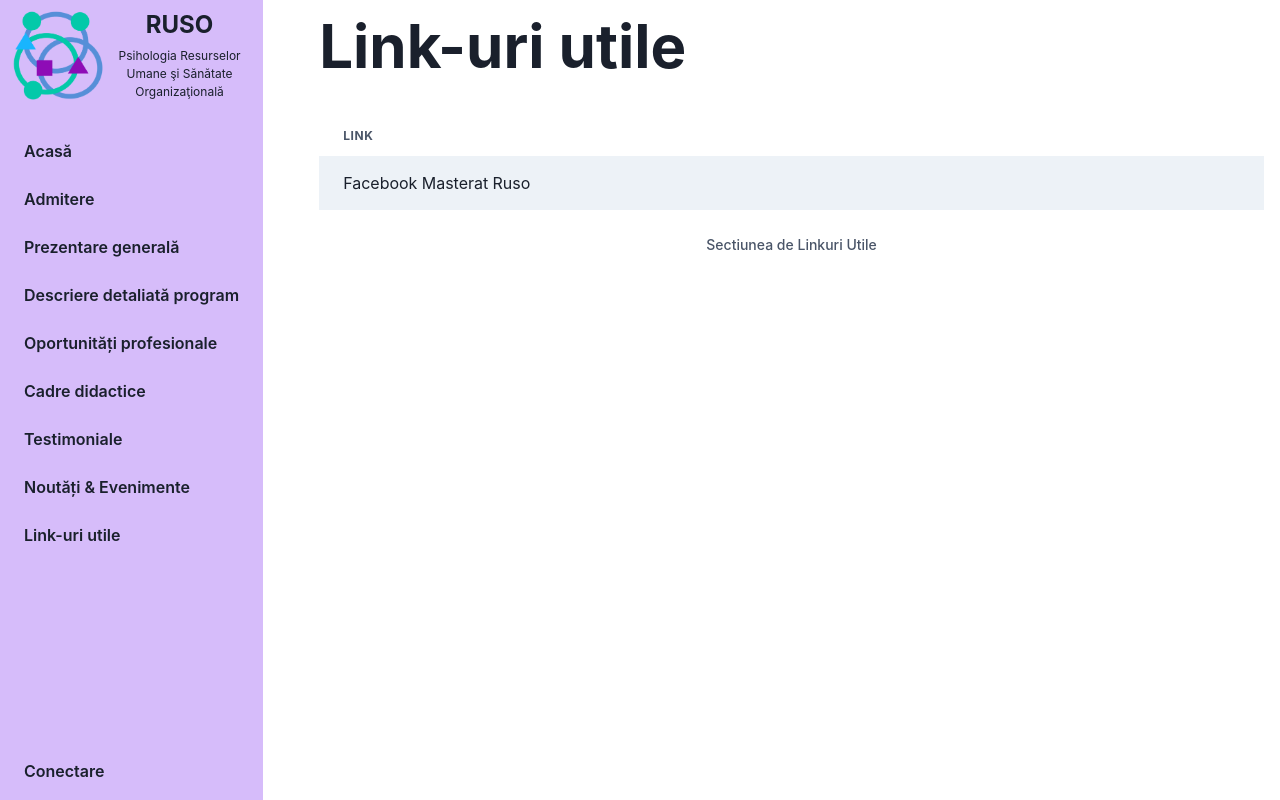
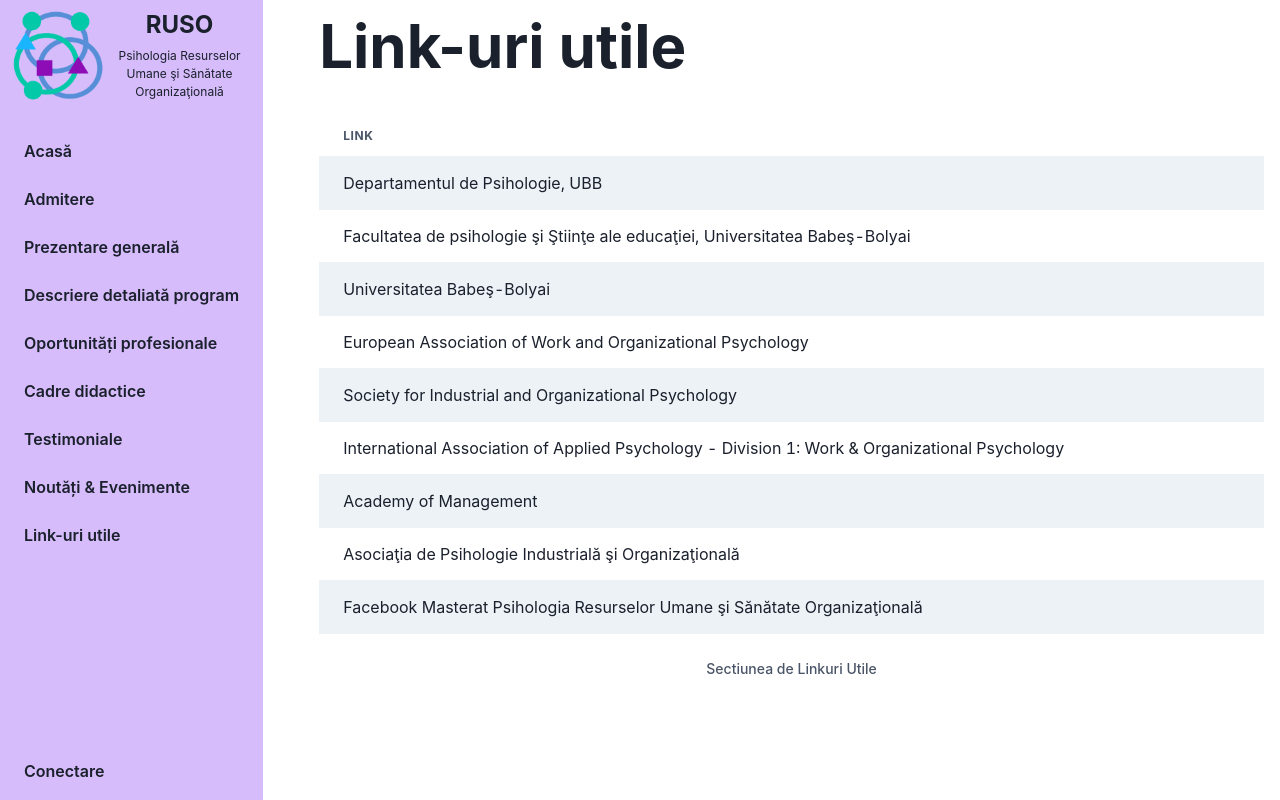
Before and after one commit to Radutiu-Horatiu/ioc-russo, a React (Create React App) app: page /usefulLinks in a window 1280 px wide. Built offline with nearby package versions, Linux system fonts and the light colour scheme.

Commit message:
added useful links in the table

```diff
--- a/src/screens/LinkuriUtile/UsefulLinksScreen.jsx
+++ b/src/screens/LinkuriUtile/UsefulLinksScreen.jsx
@@ -28,8 +28,64 @@
               <Tbody>
                 <Tr>
                   <Td>
+                    <Link href="http://psychology.psiedu.ubbcluj.ro/ro/" isExternal>
+                      Departamentul de Psihologie, UBB
+                    </Link>
+                  </Td>
+                </Tr>
+                <Tr>
+                  <Td>
+                    <Link href="https://psiedu.ubbcluj.ro/index.php" isExternal>
+                      Facultatea de psihologie şi Ştiinţe ale educaţiei, Universitatea Babeş-Bolyai
+                    </Link>
+                  </Td>
+                </Tr>
+                <Tr>
+                  <Td>
+                    <Link href="https://www.ubbcluj.ro/ro/" isExternal>
+                      Universitatea Babeş-Bolyai
+                    </Link>
+                  </Td>
+                </Tr>
+                <Tr>
+                  <Td>
+                    <Link href="http://www.eawop.org/" isExternal>
+                      European Association of Work and Organizational Psychology
+                    </Link>
+                  </Td>
+                </Tr>
+                <Tr>
+                  <Td>
+                    <Link href="https://www.siop.org/" isExternal>
+                      Society for Industrial and Organizational Psychology
+                    </Link>
+                  </Td>
+                </Tr>
+                <Tr>
+                  <Td>
+                    <Link href="https://iaapsy.org/divisions/division1/" isExternal>
+                      International Association of Applied Psychology - Division 1: Work &amp; Organizational Psychology
+                    </Link>
+                  </Td>
+                </Tr>
+                <Tr>
+                  <Td>
+                    <Link href="http://aom.org/" isExternal>
+                      Academy of Management
+                    </Link>
+                  </Td>
+                </Tr>
+                <Tr>
+                  <Td>
+                    <Link href="http://www.apio.ro/" isExternal>
+                      Asociaţia de Psihologie Industrială şi Organizaţională
+                    </Link>
+                  </Td>
+                </Tr>
+                <Tr>
+                  <Td>
                     <Link href="https://www.facebook.com/woprc" isExternal>
-                      Facebook Masterat Ruso
+                      Facebook Masterat Psihologia Resurselor Umane şi Sănătate Organizaţională
                     </Link>
                   </Td>
                 </Tr>
```
